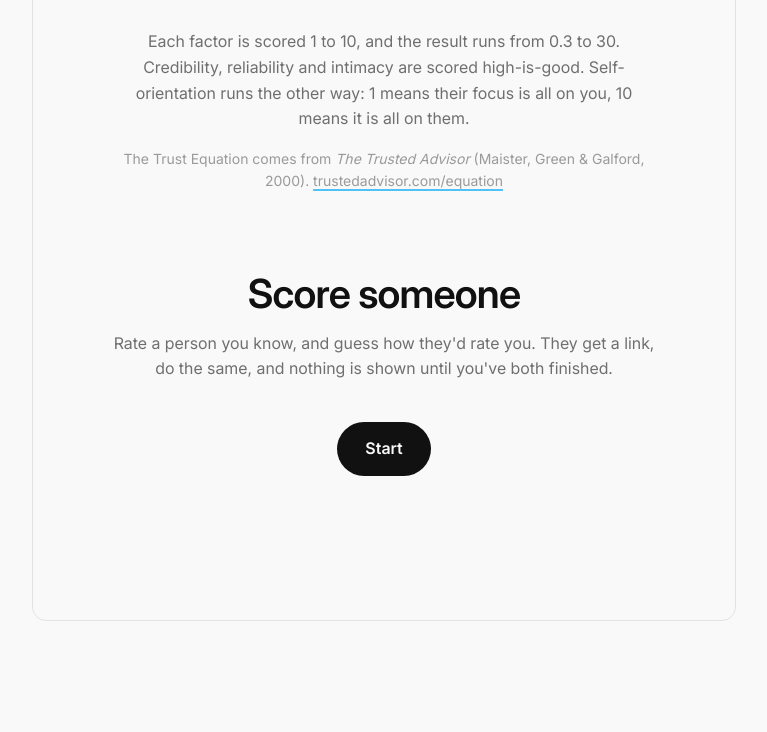
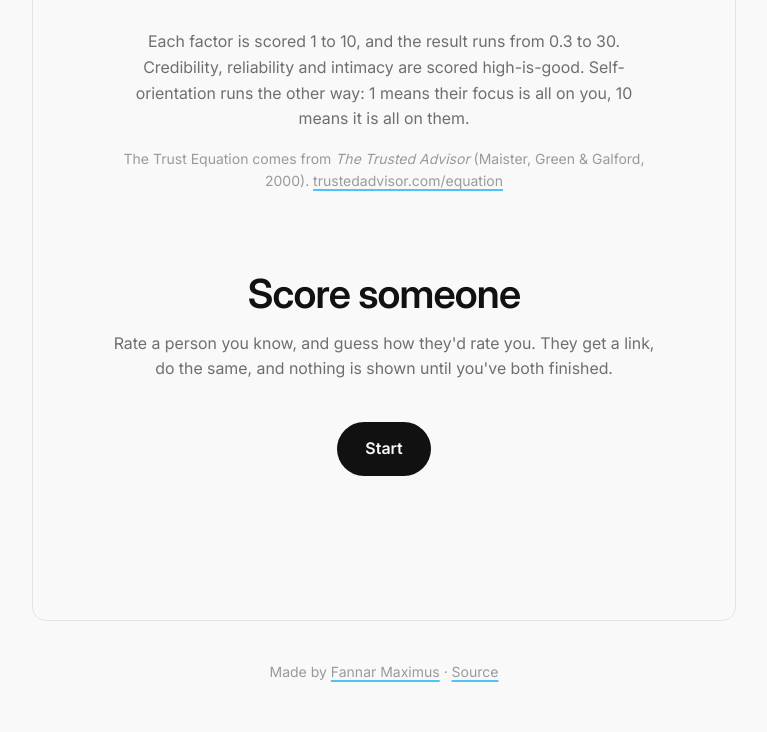
Before and after one commit to fomaximus/trust.fannarmaximus.com, a website: page public/index.html in a window 1280 px wide. Shown: the part 1591-2323 px from the top of the page, without its empty margins (256-1023 px from the left). Before the commit the page ends 2252 px from the top, so only its background shows below. Drawn offline with Linux system fonts and the light colour scheme.

Commit message:
feat: footer credit and links, repo homepage
Co-Authored-By: Claude Fable 5.1 <noreply@anthropic.com>
Claude-Session: https://claude.ai/code/session_015y2TWmt27S3TM6U7w2FiJX

```diff
--- a/public/index.html
+++ b/public/index.html
@@ -71,5 +71,9 @@
 	<p class="mt-25"><a class="button big" href="/new">Start</a></p>
 
 </main>
+	<footer class="site-footer">
+		<p class="small faint">Made by <a href="https://www.fannarmaximus.com" rel="noopener">Fannar Maximus</a> · <a href="https://github.com/fomaximus/trust.fannarmaximus.com" rel="noopener">Source</a></p>
+	</footer>
+
 </body>
 </html>
--- a/public/style.css
+++ b/public/style.css
@@ -93,6 +93,9 @@ a:hover { text-decoration-thickness: 3px; }
 .mt-3 { margin-top: 3rem; } .mt-35 { margin-top: 3.5rem; } .mt-4 { margin-top: 4rem; }
 .factor .more { margin: 0.6rem auto 0; font-size: 0.875rem; color: var(--faint); }
 .factor .ask { margin: 0.4rem auto 0; font-size: 0.875rem; font-style: italic; color: var(--muted); }
+
+.site-footer { padding: 0 1rem 3rem; }
+.site-footer p { margin: 0 auto; }
 
 /* hero */
 .formula {
```
Also changed, not shown: public/new.html (+4 -0 lines), public/session.html (+4 -0 lines), README.md.
